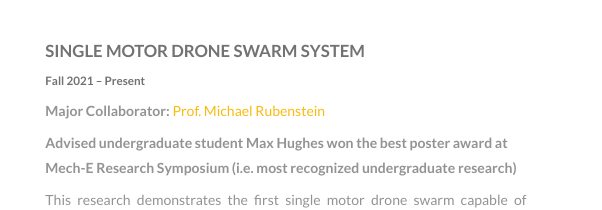
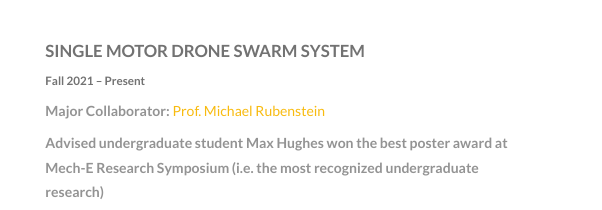
Before and after one commit to wjxway/wjxway.github.io, a plain HTML site: page index.html in a window 1280 px wide. Shown: the part 1280-1490 px from the top of the page, 678-1280 px from the left. Drawn offline with Linux system fonts and the light colour scheme.

Commit message:
minor update

```diff
--- a/index.html
+++ b/index.html
@@ -370,7 +370,7 @@
                                                 <h3>Single Motor Drone Swarm System</h3>
                                                 <h5>Fall 2021 – Present</h5>
                                                 <p><strong>Major Collaborator:</strong> <a href="https://users.cs.northwestern.edu/~mrubenst/" target="_blank">Prof. Michael Rubenstein</a></p>
-                                                <p><strong>Advised undergraduate student Max Hughes won the best poster award at Mech-E Research Symposium (i.e. most recognized undergraduate research)</strong></p>
+                                                <p><strong>Advised undergraduate student Max Hughes won the best poster award at Mech-E Research Symposium (i.e. the most recognized undergraduate research)</strong></p>
                                                 <p style="text-align:justify;">
                                                     This research demonstrates the first single motor drone swarm capable of autonomous flight using peer-to-peer (P2P) communication and sensing. Each drone, weighing only 20g and containing just one moving part, can fly independently with full control, featuring onboard P2P communication and precise positioning enabled by a novel infrared-based system. The drone is 10x lighter than all previous systems with comparable P2P positioning accuracy.
                                                 </p>
```
